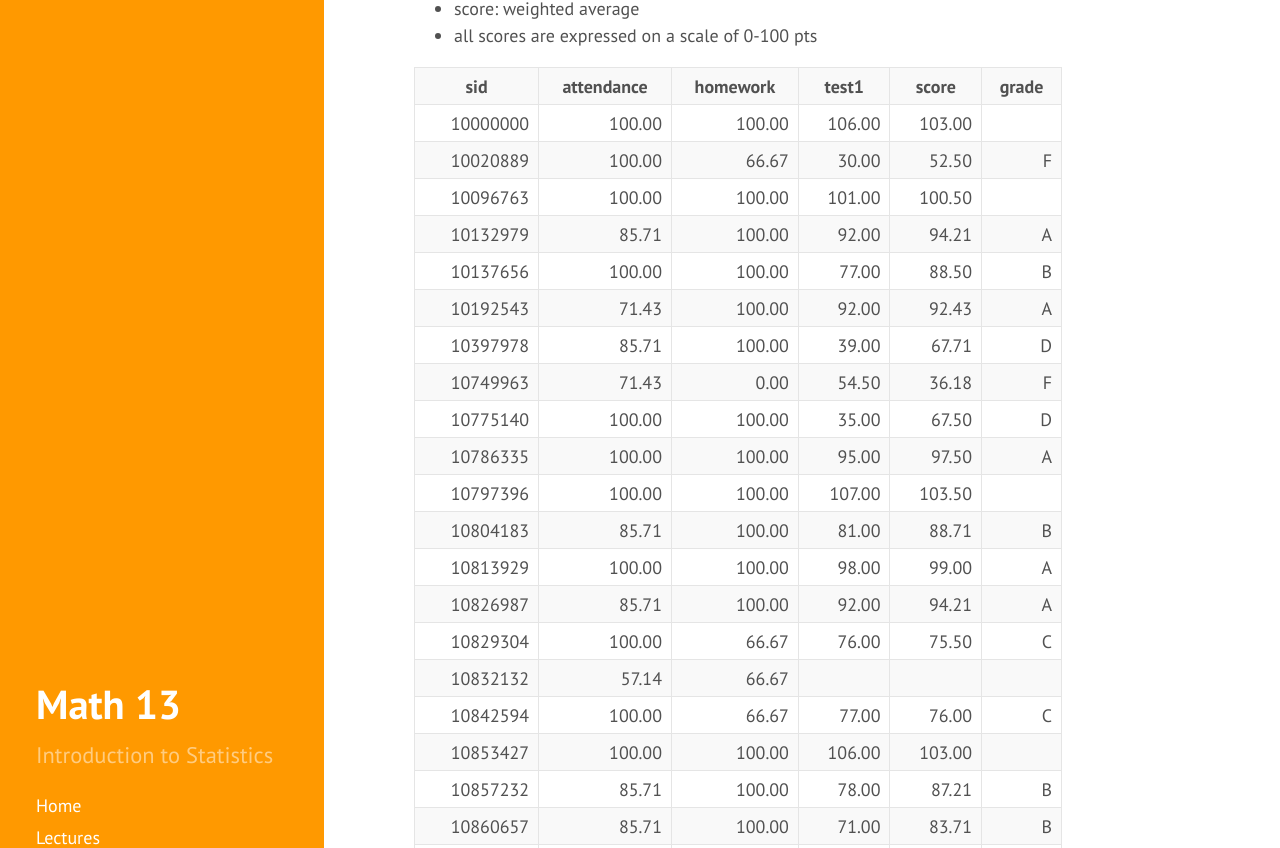
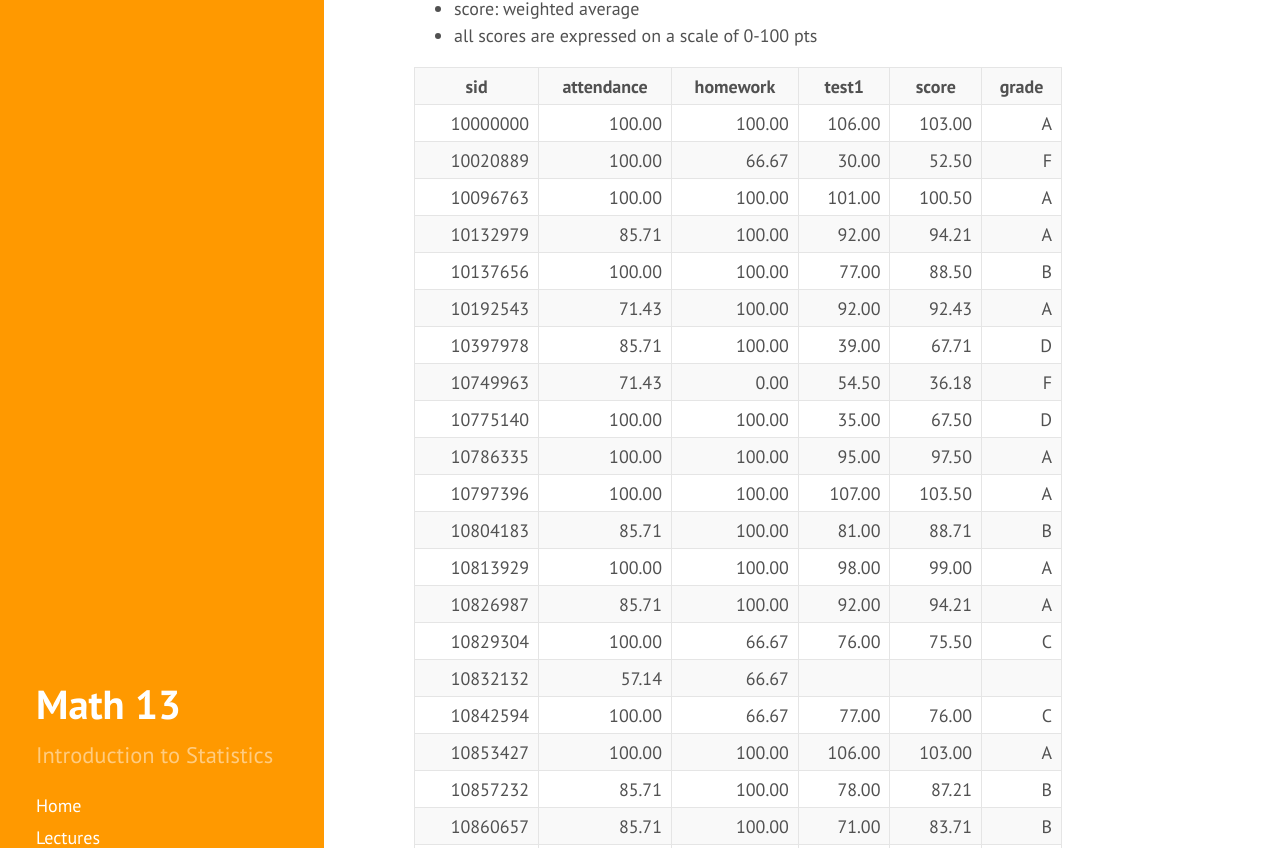
Before and after one commit to gastonstat/relic-math13, a Jekyll site: the page built from gradebook-hybrid.md, in a window 1280 px wide and 1400 px high. Shown: the part 340-1188 px from the top of the window. Built offline with Jekyll 4.4.1, drawn with Linux system fonts in a browser that asks for light colours; nearby versions of some CDN libraries.

Commit message:
gradebook: update table to reflect grades above 100 pts score

```diff
--- a/gradebook-hybrid.md
+++ b/gradebook-hybrid.md
@@ -5,7 +5,7 @@ title: "Gradebook - 20743"
 
 -----
 
-The following table gives you a preliminary estimate of your current grade (but keep in mind it is not adjusted for <a href="syllabus#attendance-policy">attendance</a> policy, <a name="syllabus#hw-policy">homework</a> policy, and extra credit)
+The following table gives you a preliminary estimate of your current grade (but keep in mind it is not adjusted for <a href="../syllabus#attendance-policy">attendance</a> policy, <a name="../syllabus#hw-policy">homework</a> policy, and extra credit)
 
 Grading Weights:
 
@@ -16,12 +16,12 @@ Grading Weights:
 - all scores are expressed on a scale of 0-100 pts
 
 <!-- html table generated in R 3.2.3 by xtable 1.8-2 package -->
-<!-- Sat Feb 27 09:14:52 2016 -->
+<!-- Sat Feb 27 09:20:02 2016 -->
 <table >
 <tr> <th> sid </th> <th> attendance </th> <th> homework </th> <th> test1 </th> <th> score </th> <th> grade </th>  </tr>
-  <tr> <td align="right"> 10000000 </td> <td align="right"> 100.00 </td> <td align="right"> 100.00 </td> <td align="right"> 106.00 </td> <td align="right"> 103.00 </td> <td align="right">  </td> </tr>
+  <tr> <td align="right"> 10000000 </td> <td align="right"> 100.00 </td> <td align="right"> 100.00 </td> <td align="right"> 106.00 </td> <td align="right"> 103.00 </td> <td align="right"> A </td> </tr>
   <tr> <td align="right"> 10020889 </td> <td align="right"> 100.00 </td> <td align="right"> 66.67 </td> <td align="right"> 30.00 </td> <td align="right"> 52.50 </td> <td align="right"> F </td> </tr>
-  <tr> <td align="right"> 10096763 </td> <td align="right"> 100.00 </td> <td align="right"> 100.00 </td> <td align="right"> 101.00 </td> <td align="right"> 100.50 </td> <td align="right">  </td> </tr>
+  <tr> <td align="right"> 10096763 </td> <td align="right"> 100.00 </td> <td align="right"> 100.00 </td> <td align="right"> 101.00 </td> <td align="right"> 100.50 </td> <td align="right"> A </td> </tr>
   <tr> <td align="right"> 10132979 </td> <td align="right"> 85.71 </td> <td align="right"> 100.00 </td> <td align="right"> 92.00 </td> <td align="right"> 94.21 </td> <td align="right"> A </td> </tr>
   <tr> <td align="right"> 10137656 </td> <td align="right"> 100.00 </td> <td align="right"> 100.00 </td> <td align="right"> 77.00 </td> <td align="right"> 88.50 </td> <td align="right"> B </td> </tr>
   <tr> <td align="right"> 10192543 </td> <td align="right"> 71.43 </td> <td align="right"> 100.00 </td> <td align="right"> 92.00 </td> <td align="right"> 92.43 </td> <td align="right"> A </td> </tr>
@@ -29,14 +29,14 @@ Grading Weights:
   <tr> <td align="right"> 10749963 </td> <td align="right"> 71.43 </td> <td align="right"> 0.00 </td> <td align="right"> 54.50 </td> <td align="right"> 36.18 </td> <td align="right"> F </td> </tr>
   <tr> <td align="right"> 10775140 </td> <td align="right"> 100.00 </td> <td align="right"> 100.00 </td> <td align="right"> 35.00 </td> <td align="right"> 67.50 </td> <td align="right"> D </td> </tr>
   <tr> <td align="right"> 10786335 </td> <td align="right"> 100.00 </td> <td align="right"> 100.00 </td> <td align="right"> 95.00 </td> <td align="right"> 97.50 </td> <td align="right"> A </td> </tr>
-  <tr> <td align="right"> 10797396 </td> <td align="right"> 100.00 </td> <td align="right"> 100.00 </td> <td align="right"> 107.00 </td> <td align="right"> 103.50 </td> <td align="right">  </td> </tr>
+  <tr> <td align="right"> 10797396 </td> <td align="right"> 100.00 </td> <td align="right"> 100.00 </td> <td align="right"> 107.00 </td> <td align="right"> 103.50 </td> <td align="right"> A </td> </tr>
   <tr> <td align="right"> 10804183 </td> <td align="right"> 85.71 </td> <td align="right"> 100.00 </td> <td align="right"> 81.00 </td> <td align="right"> 88.71 </td> <td align="right"> B </td> </tr>
   <tr> <td align="right"> 10813929 </td> <td align="right"> 100.00 </td> <td align="right"> 100.00 </td> <td align="right"> 98.00 </td> <td align="right"> 99.00 </td> <td align="right"> A </td> </tr>
   <tr> <td align="right"> 10826987 </td> <td align="right"> 85.71 </td> <td align="right"> 100.00 </td> <td align="right"> 92.00 </td> <td align="right"> 94.21 </td> <td align="right"> A </td> </tr>
   <tr> <td align="right"> 10829304 </td> <td align="right"> 100.00 </td> <td align="right"> 66.67 </td> <td align="right"> 76.00 </td> <td align="right"> 75.50 </td> <td align="right"> C </td> </tr>
   <tr> <td align="right"> 10832132 </td> <td align="right"> 57.14 </td> <td align="right"> 66.67 </td> <td align="right">  </td> <td align="right">  </td> <td align="right">  </td> </tr>
   <tr> <td align="right"> 10842594 </td> <td align="right"> 100.00 </td> <td align="right"> 66.67 </td> <td align="right"> 77.00 </td> <td align="right"> 76.00 </td> <td align="right"> C </td> </tr>
-  <tr> <td align="right"> 10853427 </td> <td align="right"> 100.00 </td> <td align="right"> 100.00 </td> <td align="right"> 106.00 </td> <td align="right"> 103.00 </td> <td align="right">  </td> </tr>
+  <tr> <td align="right"> 10853427 </td> <td align="right"> 100.00 </td> <td align="right"> 100.00 </td> <td align="right"> 106.00 </td> <td align="right"> 103.00 </td> <td align="right"> A </td> </tr>
   <tr> <td align="right"> 10857232 </td> <td align="right"> 85.71 </td> <td align="right"> 100.00 </td> <td align="right"> 78.00 </td> <td align="right"> 87.21 </td> <td align="right"> B </td> </tr>
   <tr> <td align="right"> 10860657 </td> <td align="right"> 85.71 </td> <td align="right"> 100.00 </td> <td align="right"> 71.00 </td> <td align="right"> 83.71 </td> <td align="right"> B </td> </tr>
   <tr> <td align="right"> 10860937 </td> <td align="right"> 85.71 </td> <td align="right"> 66.67 </td> <td align="right"> 78.50 </td> <td align="right"> 74.96 </td> <td align="right"> C </td> </tr>
@@ -59,5 +59,5 @@ Grading Weights:
   <tr> <td align="right"> 10930840 </td> <td align="right"> 85.71 </td> <td align="right"> 33.33 </td> <td align="right"> 85.30 </td> <td align="right"> 65.86 </td> <td align="right"> D </td> </tr>
   <tr> <td align="right"> 10931692 </td> <td align="right"> 57.14 </td> <td align="right"> 0.00 </td> <td align="right">  </td> <td align="right">  </td> <td align="right">  </td> </tr>
   <tr> <td align="right"> 10933777 </td> <td align="right"> 100.00 </td> <td align="right"> 100.00 </td> <td align="right"> 100.00 </td> <td align="right"> 100.00 </td> <td align="right"> A </td> </tr>
-  <tr> <td align="right"> 10935291 </td> <td align="right"> 100.00 </td> <td align="right"> 100.00 </td> <td align="right"> 102.00 </td> <td align="right"> 101.00 </td> <td align="right">  </td> </tr>
+  <tr> <td align="right"> 10935291 </td> <td align="right"> 100.00 </td> <td align="right"> 100.00 </td> <td align="right"> 102.00 </td> <td align="right"> 101.00 </td> <td align="right"> A </td> </tr>
    </table>
```
